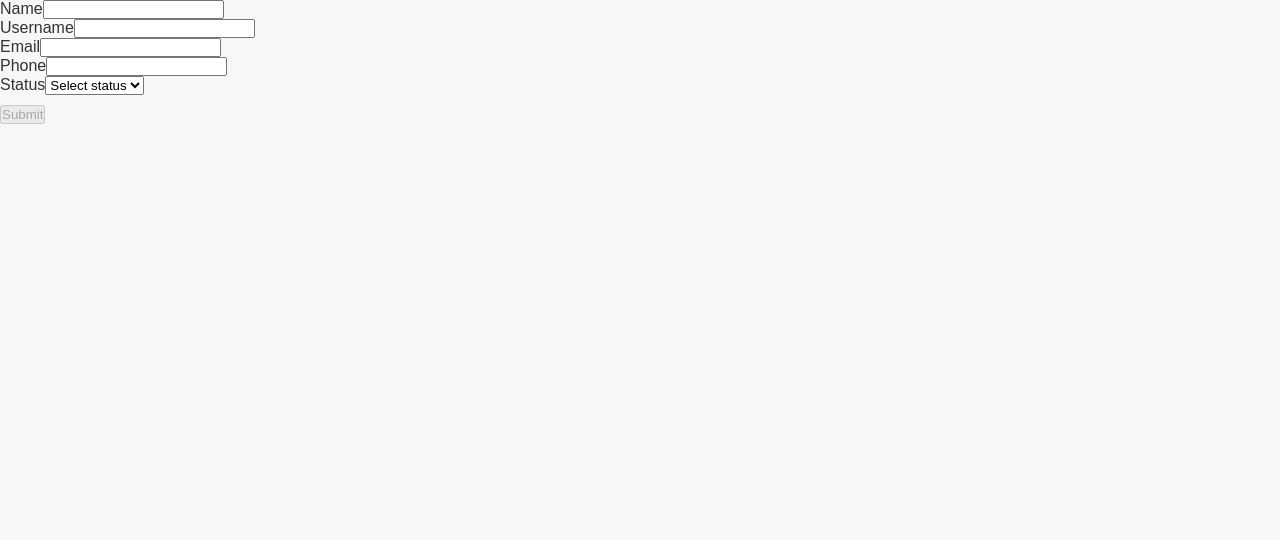
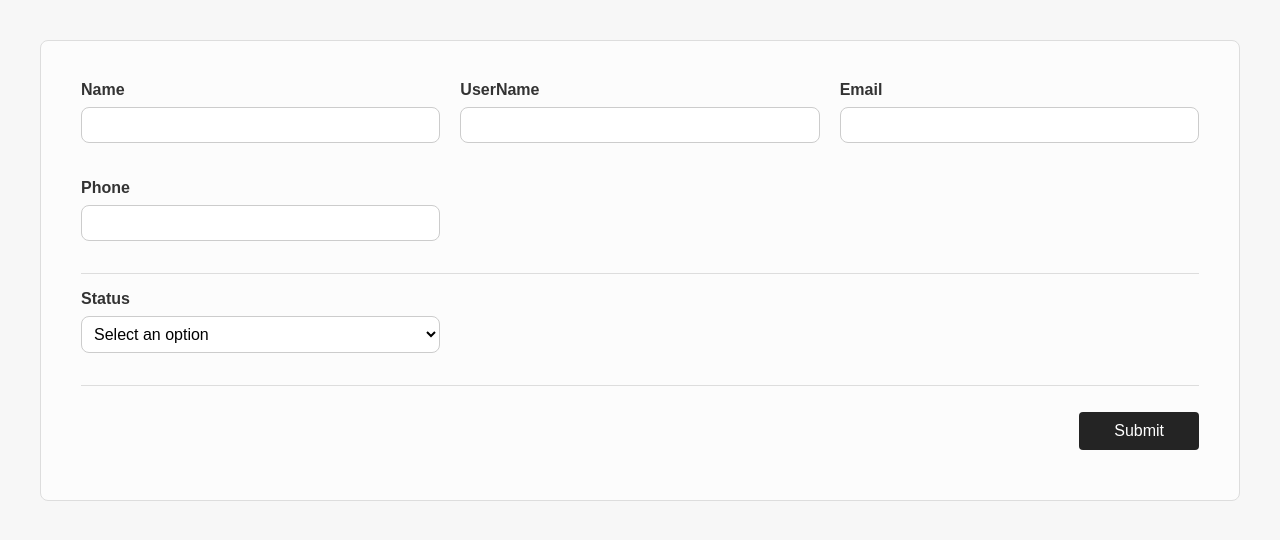
Before and after one commit to HosseinHp96/code-challenge, a React (Vite) app: page /create in a window 1280 px wide. Shown: the top 540 px of the page. Built offline with nearby package versions, Linux system fonts and the light colour scheme.

Commit message:
Create user form page

```diff
--- a/src/pages/userFrom/index.tsx
+++ b/src/pages/userFrom/index.tsx
@@ -1,10 +1,15 @@
-import React from "react";
-import { useForm } from "react-hook-form";
+import { FieldErrors, useForm } from "react-hook-form";
 import { yupResolver } from "@hookform/resolvers/yup";
 import { useNavigate, useParams } from "react-router-dom";
 import { useUsersStore } from "../../hooks/useUserStore";
 import { IUserEntity } from "../../interfaces";
 import { userSchema } from "../../constants";
+import { Container } from "../../styles";
+import InputItem from "./input";
+import SelectItem from "./select";
+import { SubmitBtn } from "../../components";
+import { Form, ItemsWrapper } from "./styled";
+import Divider from "../../styles/divider";
 
 const UserForm: React.FC = () => {
   const { addUser, updateUser, users } = useUsersStore();
@@ -37,45 +42,38 @@ const UserForm: React.FC = () => {
     navigate("/");
   };
 
+  // Helper function for safe error access
+  const getErrorMessage = (
+    errors: FieldErrors<IUserEntity>,
+    key: keyof IUserEntity
+  ) => {
+    return errors[key]?.message;
+  };
+
   return (
-    <form onSubmit={handleSubmit(onSubmit)}>
-      <div>
-        <label>Name</label>
-        <input {...register("name")} />
-        <p>{errors.name?.message}</p>
-      </div>
+    <Container>
+      <Form onSubmit={handleSubmit(onSubmit)}>
+        <ItemsWrapper>
+          {["name", "userName", "email", "phone"].map((item) => (
+            <InputItem
+              name={item as keyof IUserEntity}
+              register={register}
+              error={getErrorMessage(errors, item as keyof IUserEntity)}
+            />
+          ))}
+        </ItemsWrapper>
 
-      <div>
-        <label>Username</label>
-        <input {...register("userName")} />
-        <p>{errors.userName?.message}</p>
-      </div>
+        <Divider />
 
-      <div>
-        <label>Email</label>
-        <input {...register("email")} />
-        <p>{errors.email?.message}</p>
-      </div>
+        <ItemsWrapper>
+          <SelectItem register={register} />
+        </ItemsWrapper>
 
-      <div>
-        <label>Phone</label>
-        <input {...register("phone")} />
-        <p>{errors.phone?.message}</p>
-      </div>
+        <Divider />
 
-      <div>
-        <label>Status</label>
-        <select {...register("status")}>
-          <option value="">Select status</option>
-          <option value="active">Active</option>
-          <option value="not_active">Not Active</option>
-        </select>
-      </div>
-
-      <button type="submit" disabled={!isValid}>
-        Submit
-      </button>
-    </form>
+        <SubmitBtn>Submit</SubmitBtn>
+      </Form>
+    </Container>
   );
 };
 
--- /dev/null
+++ b/src/pages/userFrom/styled.ts
@@ -0,0 +1,30 @@
+import styled from "@emotion/styled";
+
+interface LabelProps {
+  required?: boolean;
+}
+
+export const Form = styled.form`
+  display: flex;
+  flex-direction: column;
+`;
+
+export const ItemsWrapper = styled.div`
+  display: grid;
+  grid-template-columns: repeat(3, 1fr);
+  gap: 20px;
+`;
+
+export const Wrapper = styled.div`
+  display: flex;
+  flex-direction: column;
+  margin-bottom: 1em;
+`;
+
+export const Label = styled.label<LabelProps>`
+  font-size: 1rem;
+  font-weight: bold;
+  color: #333;
+  margin-bottom: 0.5em;
+  position: relative;
+`;
```
